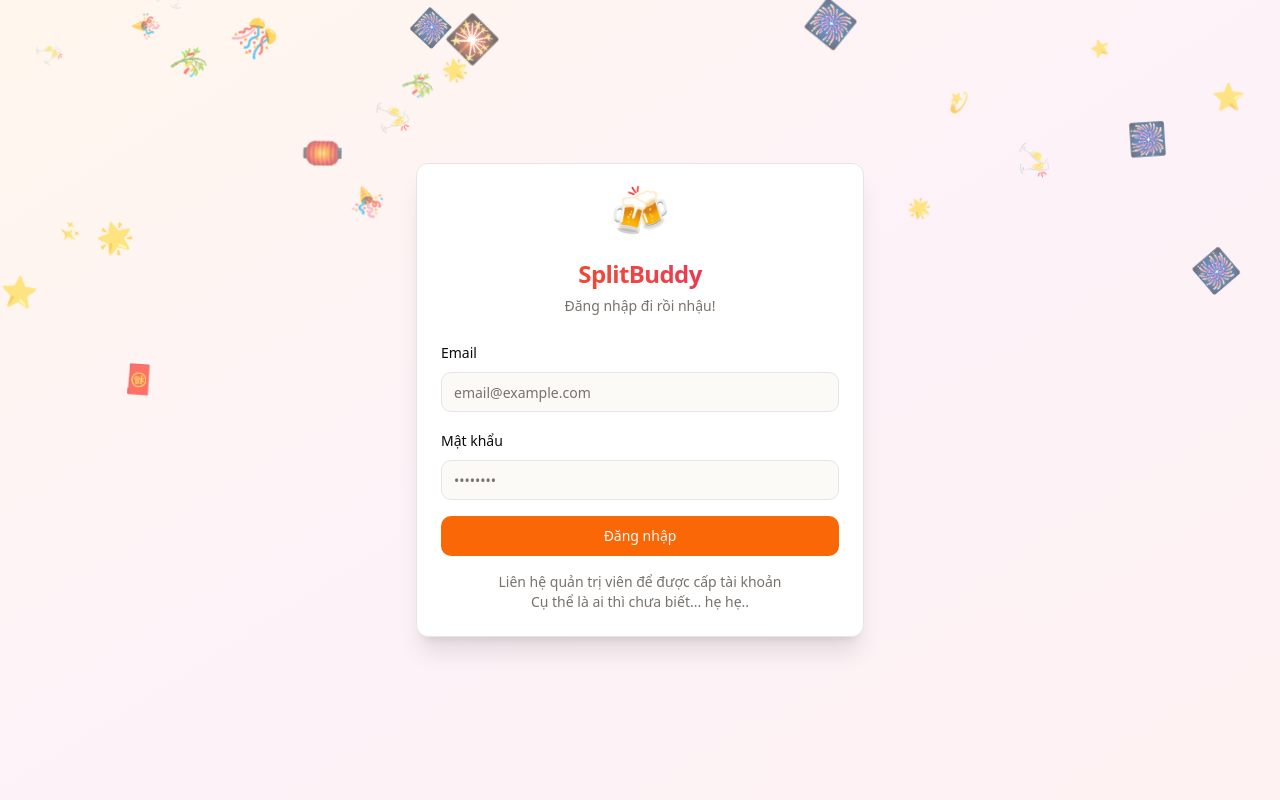
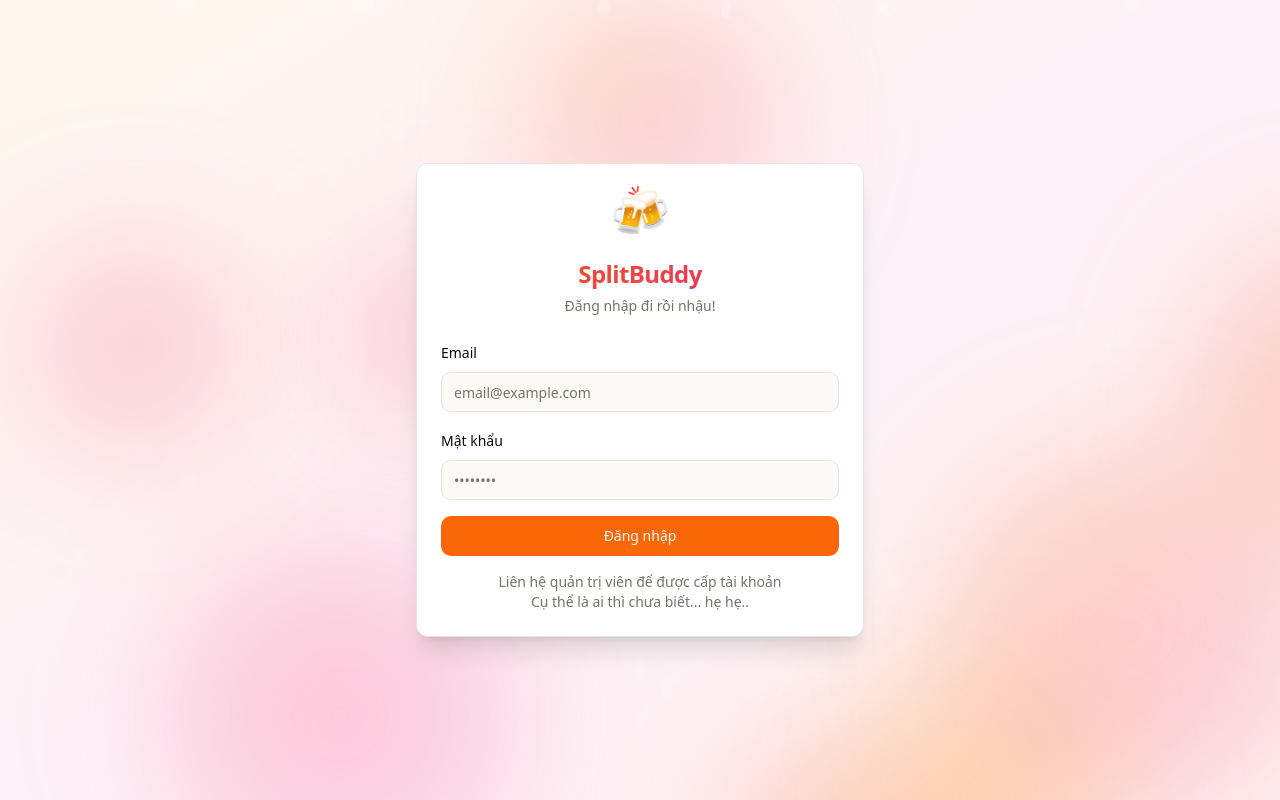
Before and after one commit to trungtaottn/SplitBuddy, a React (Vite) app in the folder frontend/: page /login in a window 1280 px wide. Built offline with nearby package versions, Linux system fonts and the light colour scheme; no server answers.

Commit message:
style(login): replace emoji particles with abstract animated effects
- Gradient blobs with smooth movement
- Rising bubbles effect
- No icons, just soft colors and shapes

```diff
--- a/frontend/public/version.json
+++ b/frontend/public/version.json
@@ -1,4 +1,4 @@
 {
-  "version": "2025.12.30.1620",
-  "buildTime": "2025-12-30T09:20:44.605Z"
+  "version": "2025.12.30.1622",
+  "buildTime": "2025-12-30T09:22:20.259Z"
 }
--- a/frontend/src/index.css
+++ b/frontend/src/index.css
@@ -150,23 +150,43 @@
     50% { transform: scale(1.05); }
   }
 
-  .animate-float-down {
-    animation: floatDown linear infinite;
+  .animate-blob {
+    animation: blob ease-in-out infinite;
   }
 
-  @keyframes floatDown {
+  @keyframes blob {
+    0%, 100% {
+      transform: translate(0, 0) scale(1);
+    }
+    25% {
+      transform: translate(30px, -50px) scale(1.1);
+    }
+    50% {
+      transform: translate(-20px, 20px) scale(0.9);
+    }
+    75% {
+      transform: translate(20px, 50px) scale(1.05);
+    }
+  }
+
+  .animate-rise {
+    animation: rise linear infinite;
+  }
+
+  @keyframes rise {
     0% {
-      transform: translateY(-100px) rotate(0deg);
+      transform: translateY(100vh) scale(0);
       opacity: 0;
     }
     10% {
       opacity: 0.6;
+      transform: translateY(90vh) scale(1);
     }
     90% {
-      opacity: 0.6;
+      opacity: 0.4;
     }
     100% {
-      transform: translateY(100vh) rotate(360deg);
+      transform: translateY(-100px) scale(0.5);
       opacity: 0;
     }
   }
--- a/frontend/src/pages/LoginPage.tsx
+++ b/frontend/src/pages/LoginPage.tsx
@@ -7,35 +7,57 @@ import { Label } from '@/components/ui/label'
 import { Card, CardContent, CardDescription, CardHeader, CardTitle } from '@/components/ui/card'
 import { toast } from '@/components/ui/toaster'
 
-const FESTIVE_ITEMS = ['🎆', '🎇', '🧨', '🎊', '🎉', '✨', '💫', '⭐', '🌟', '🎋', '🏮', '🧧', '🍺', '🍻', '🥂']
-
-function FestiveBackground() {
-  const particles = useMemo(() => {
-    return Array.from({ length: 30 }, (_, i) => ({
+function AnimatedBackground() {
+  const blobs = useMemo(() => {
+    const colors = [
+      'from-orange-400/30 to-pink-400/30',
+      'from-pink-400/30 to-red-400/30',
+      'from-red-400/30 to-orange-400/30',
+      'from-amber-400/30 to-orange-400/30',
+      'from-rose-400/30 to-pink-400/30',
+    ]
+    return Array.from({ length: 8 }, (_, i) => ({
       id: i,
-      emoji: FESTIVE_ITEMS[Math.floor(Math.random() * FESTIVE_ITEMS.length)],
+      color: colors[i % colors.length],
+      size: 150 + Math.random() * 200,
       left: Math.random() * 100,
+      top: Math.random() * 100,
       delay: Math.random() * 5,
-      duration: 8 + Math.random() * 10,
-      size: 16 + Math.random() * 20,
+      duration: 15 + Math.random() * 10,
     }))
   }, [])
 
   return (
     <div className="fixed inset-0 overflow-hidden pointer-events-none z-0">
-      {particles.map((p) => (
+      {/* Floating gradient blobs */}
+      {blobs.map((blob) => (
         <div
-          key={p.id}
-          className="absolute animate-float-down opacity-60"
+          key={blob.id}
+          className={`absolute rounded-full bg-gradient-to-br ${blob.color} blur-3xl animate-blob`}
           style={{
-            left: `${p.left}%`,
-            animationDelay: `${p.delay}s`,
-            animationDuration: `${p.duration}s`,
-            fontSize: `${p.size}px`,
+            width: `${blob.size}px`,
+            height: `${blob.size}px`,
+            left: `${blob.left}%`,
+            top: `${blob.top}%`,
+            animationDelay: `${blob.delay}s`,
+            animationDuration: `${blob.duration}s`,
           }}
-        >
-          {p.emoji}
-        </div>
+        />
+      ))}
+
+      {/* Rising bubbles */}
+      {Array.from({ length: 15 }).map((_, i) => (
+        <div
+          key={`bubble-${i}`}
+          className="absolute rounded-full bg-white/20 dark:bg-white/10 animate-rise"
+          style={{
+            width: `${8 + Math.random() * 16}px`,
+            height: `${8 + Math.random() * 16}px`,
+            left: `${Math.random() * 100}%`,
+            animationDelay: `${Math.random() * 8}s`,
+            animationDuration: `${10 + Math.random() * 15}s`,
+          }}
+        />
       ))}
     </div>
   )
@@ -92,7 +114,7 @@ export default function LoginPage() {
 
   return (
     <div className="relative flex min-h-screen items-center justify-center bg-gradient-to-br from-orange-50 via-pink-50 to-red-50 dark:from-gray-900 dark:via-gray-800 dark:to-gray-900 px-4 overflow-hidden">
-      <FestiveBackground />
+      <AnimatedBackground />
       <Card className="w-full max-w-md relative z-10 shadow-xl">
         <CardHeader className="text-center">
           <div className="mx-auto mb-4 text-5xl animate-bounce">
```
